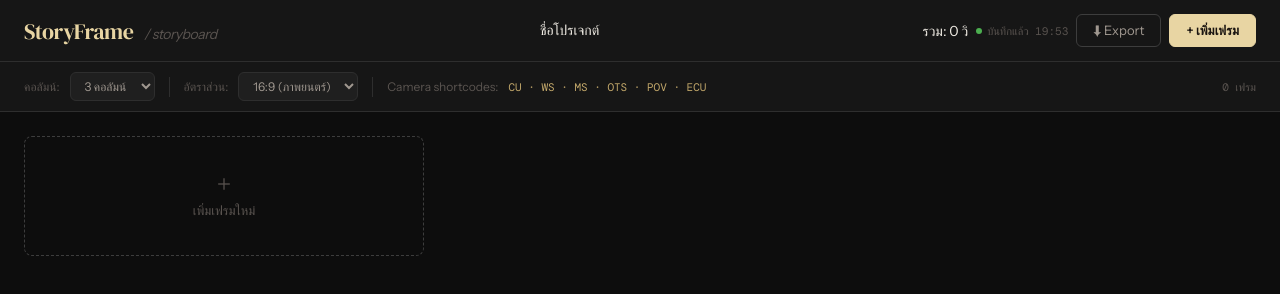
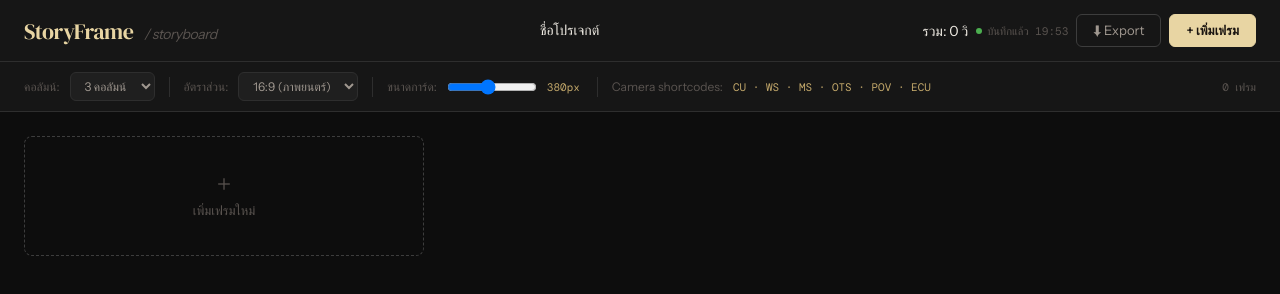
Before and after one commit to Pntwut/storyboard, a plain HTML site: page index.html in a window 1280 px wide. Drawn offline with nearby package versions, Linux system fonts and the light colour scheme.

Commit message:
Update index.html

```diff
--- a/index.html
+++ b/index.html
@@ -46,6 +46,13 @@
       <option value="ratio-square">1:1 (Square)</option>
       <option value="ratio-vertical">9:16 (Vertical)</option>
     </select>
+
+    <div class="toolbar-sep"></div>
+
+    <span>ขนาดการ์ด:</span>
+    <input type="range" id="card-size" min="200" max="600" value="380" step="10"
+      oninput="setCardSize(this.value)" style="width:90px; cursor:pointer;">
+    <span id="card-size-label" style="font-family:'DM Mono',monospace; font-size:11px; color:var(--accent2); min-width:36px;">380px</span>
 
     <div class="toolbar-sep"></div>
 
```
